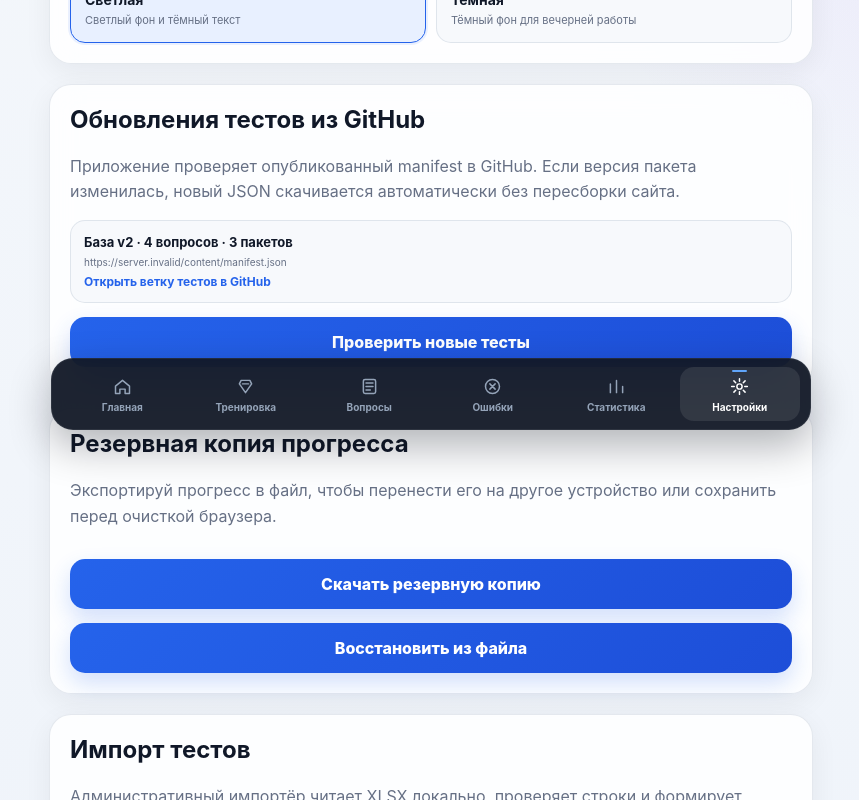
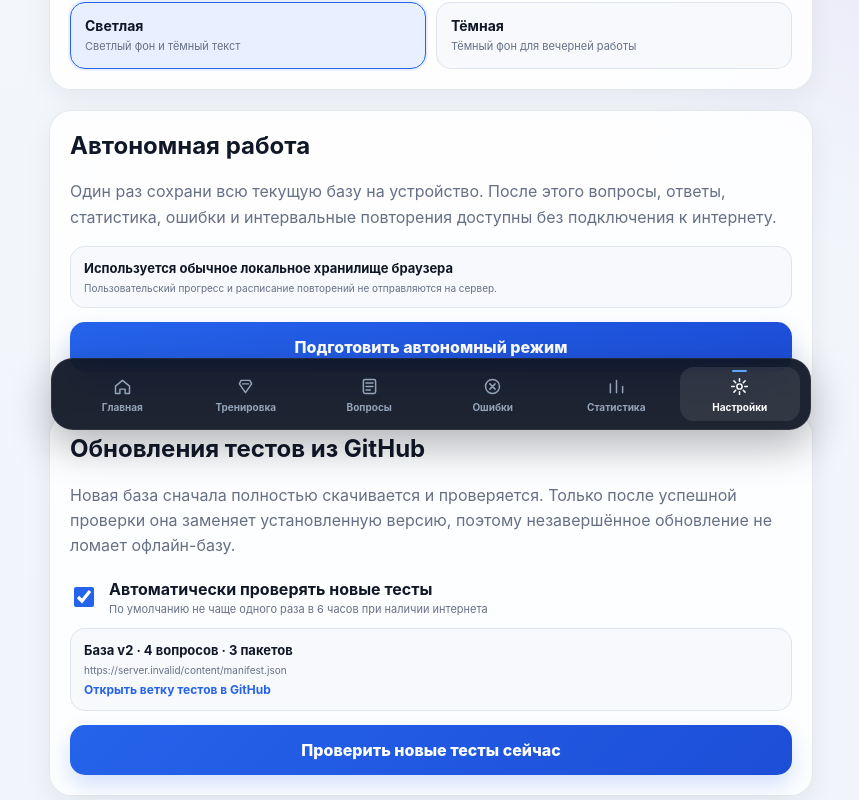
Before and after one commit to eretenkodaniil16-rgb/testapp, a Next.js app: page /settings in a window 1280 px wide. Shown: the part 360-1160 px from the top of the page, without its empty margins (209-1068 px from the left). Built offline with nearby package versions, Linux system fonts and the light colour scheme; no server answers.

Commit message:
feat: add autonomous storage and automatic content update settings

```diff
--- a/src/app/settings/page.tsx
+++ b/src/app/settings/page.tsx
@@ -5,18 +5,24 @@ import { type ChangeEvent, useEffect, useState } from "react";
 import {
   getContentSummary,
   getRemoteContentSource,
+  primeOfflineContent,
   refreshContentFromRemote,
 } from "@/lib/content-repository";
 import { exportProgressBackup, importProgressBackup } from "@/lib/local-progress";
 
 const THEME_KEY = "testapp-theme";
+const AUTO_UPDATE_KEY = "testapp-auto-content-updates";
 type ThemeMode = "light" | "dark";
 
 export default function SettingsPage() {
   const [status, setStatus] = useState<string>("");
   const [theme, setTheme] = useState<ThemeMode>("light");
+  const [autoUpdates, setAutoUpdates] = useState(true);
   const [contentStatus, setContentStatus] = useState<string>("");
   const [contentBusy, setContentBusy] = useState(false);
+  const [offlineStatus, setOfflineStatus] = useState<string>("");
+  const [offlineBusy, setOfflineBusy] = useState(false);
+  const [storagePersistent, setStoragePersistent] = useState<boolean | null>(null);
   const [contentSummary, setContentSummary] = useState<{ contentVersion: number; packageCount: number; questionCount: number } | null>(null);
 
   useEffect(() => {
@@ -24,16 +30,47 @@ export default function SettingsPage() {
     const next: ThemeMode = saved === "dark" ? "dark" : "light";
     setTheme(next);
     document.documentElement.dataset.theme = next;
+    setAutoUpdates(window.localStorage.getItem(AUTO_UPDATE_KEY) !== "0");
 
     getContentSummary()
       .then(setContentSummary)
       .catch(() => setContentStatus("Не удалось прочитать сведения о базе тестов."));
+
+    if (navigator.storage?.persisted) {
+      navigator.storage.persisted().then(setStoragePersistent).catch(() => setStoragePersistent(null));
+    }
   }, []);
 
   function applyTheme(next: ThemeMode) {
     window.localStorage.setItem(THEME_KEY, next);
     document.documentElement.dataset.theme = next;
     setTheme(next);
+  }
+
+  function applyAutoUpdates(enabled: boolean) {
+    window.localStorage.setItem(AUTO_UPDATE_KEY, enabled ? "1" : "0");
+    setAutoUpdates(enabled);
+  }
+
+  async function prepareOfflineMode() {
+    setOfflineBusy(true);
+    setOfflineStatus("Сохраняю все опубликованные тесты на устройстве…");
+    try {
+      const result = await primeOfflineContent();
+      let persistenceText = "";
+      if (navigator.storage?.persist) {
+        const persistent = await navigator.storage.persist().catch(() => false);
+        setStoragePersistent(persistent);
+        persistenceText = persistent
+          ? " Браузер также разрешил постоянное локальное хранение."
+          : " База сохранена локально; браузер не гарантировал постоянное хранение.";
+      }
+      setOfflineStatus(`Автономная база готова: v${result.contentVersion}, ${result.questionCount} вопросов, ${result.packageCount} пакетов.${persistenceText}`);
+    } catch {
+      setOfflineStatus("Не удалось полностью подготовить автономную базу. Подключись к интернету и повтори попытку.");
+    } finally {
+      setOfflineBusy(false);
+    }
   }
 
   async function checkContentUpdates() {
@@ -48,11 +85,11 @@ export default function SettingsPage() {
       });
       setContentStatus(
         result.updated
-          ? `База обновлена: v${result.previousVersion} → v${result.contentVersion}. Новые пакеты сохранены на устройстве.`
+          ? `База обновлена: v${result.previousVersion} → v${result.contentVersion}. Все пакеты проверены и сохранены на устройстве.`
           : `Установлена актуальная база v${result.contentVersion}.`,
       );
     } catch {
-      setContentStatus("GitHub сейчас недоступен. Приложение продолжит использовать последнюю сохранённую базу.");
+      setContentStatus("GitHub сейчас недоступен или обновление не прошло проверку. Приложение продолжит использовать последнюю целую сохранённую базу.");
     } finally {
       setContentBusy(false);
     }
@@ -95,7 +132,7 @@ export default function SettingsPage() {
       <header className="hero compact">
         <p className="eyebrow">ЛОКАЛЬНЫЕ ДАННЫЕ</p>
         <h1>Настройки</h1>
-        <p>Прогресс остаётся на этом устройстве, а общая база тестов обновляется напрямую из GitHub и кэшируется для повторного использования.</p>
+        <p>Прогресс остаётся на этом устройстве. TestApp может полностью сохранить базу заданий для работы без сети и самостоятельно получать проверенные обновления из GitHub.</p>
       </header>
 
       <section className="info-card">
@@ -114,15 +151,32 @@ export default function SettingsPage() {
       </section>
 
       <section className="info-card">
+        <h2>Автономная работа</h2>
+        <p>Один раз сохрани всю текущую базу на устройство. После этого вопросы, ответы, статистика, ошибки и интервальные повторения доступны без подключения к интернету.</p>
+        <div className="content-source">
+          <strong>{storagePersistent === true ? "Постоянное локальное хранение разрешено" : storagePersistent === false ? "Используется обычное локальное хранилище браузера" : "Проверяю режим хранения…"}</strong>
+          <span>Пользовательский прогресс и расписание повторений не отправляются на сервер.</span>
+        </div>
+        <button className="button full-width" onClick={() => void prepareOfflineMode()} disabled={offlineBusy}>
+          {offlineBusy ? "Сохраняю базу…" : "Подготовить автономный режим"}
+        </button>
+        {offlineStatus && <p>{offlineStatus}</p>}
+      </section>
+
+      <section className="info-card">
         <h2>Обновления тестов из GitHub</h2>
-        <p>Приложение проверяет опубликованный manifest в GitHub. Если версия пакета изменилась, новый JSON скачивается автоматически без пересборки сайта.</p>
+        <p>Новая база сначала полностью скачивается и проверяется. Только после успешной проверки она заменяет установленную версию, поэтому незавершённое обновление не ломает офлайн-базу.</p>
+        <label className="toggle-row">
+          <input type="checkbox" checked={autoUpdates} onChange={(event) => applyAutoUpdates(event.target.checked)} />
+          <span><strong>Автоматически проверять новые тесты</strong><small>По умолчанию не чаще одного раза в 6 часов при наличии интернета</small></span>
+        </label>
         <div className="content-source">
           <strong>{contentSummary ? `База v${contentSummary.contentVersion} · ${contentSummary.questionCount} вопросов · ${contentSummary.packageCount} пакетов` : "Читаю версию базы…"}</strong>
           <span>{getRemoteContentSource()}</span>
           <a href="https://github.com/eretenkodaniil16-rgb/testapp/tree/content-live/public/content" target="_blank" rel="noreferrer">Открыть ветку тестов в GitHub</a>
         </div>
         <button className="button full-width" onClick={() => void checkContentUpdates()} disabled={contentBusy}>
-          {contentBusy ? "Проверяю…" : "Проверить новые тесты"}
+          {contentBusy ? "Проверяю…" : "Проверить новые тесты сейчас"}
         </button>
         {contentStatus && <p>{contentStatus}</p>}
       </section>
@@ -146,7 +200,7 @@ export default function SettingsPage() {
 
       <section className="info-card">
         <h2>Приватность</h2>
-        <p>Пользовательский прогресс не отправляется в GitHub или другой централизованный сервис. Из GitHub загружается только общая база тестовых заданий.</p>
+        <p>GitHub раздаёт только общую версионированную базу тестов и обновления самого приложения. Ответы пользователей, ошибки, статистика и интервальное расписание остаются только в IndexedDB устройства.</p>
       </section>
     </div>
   );
```
